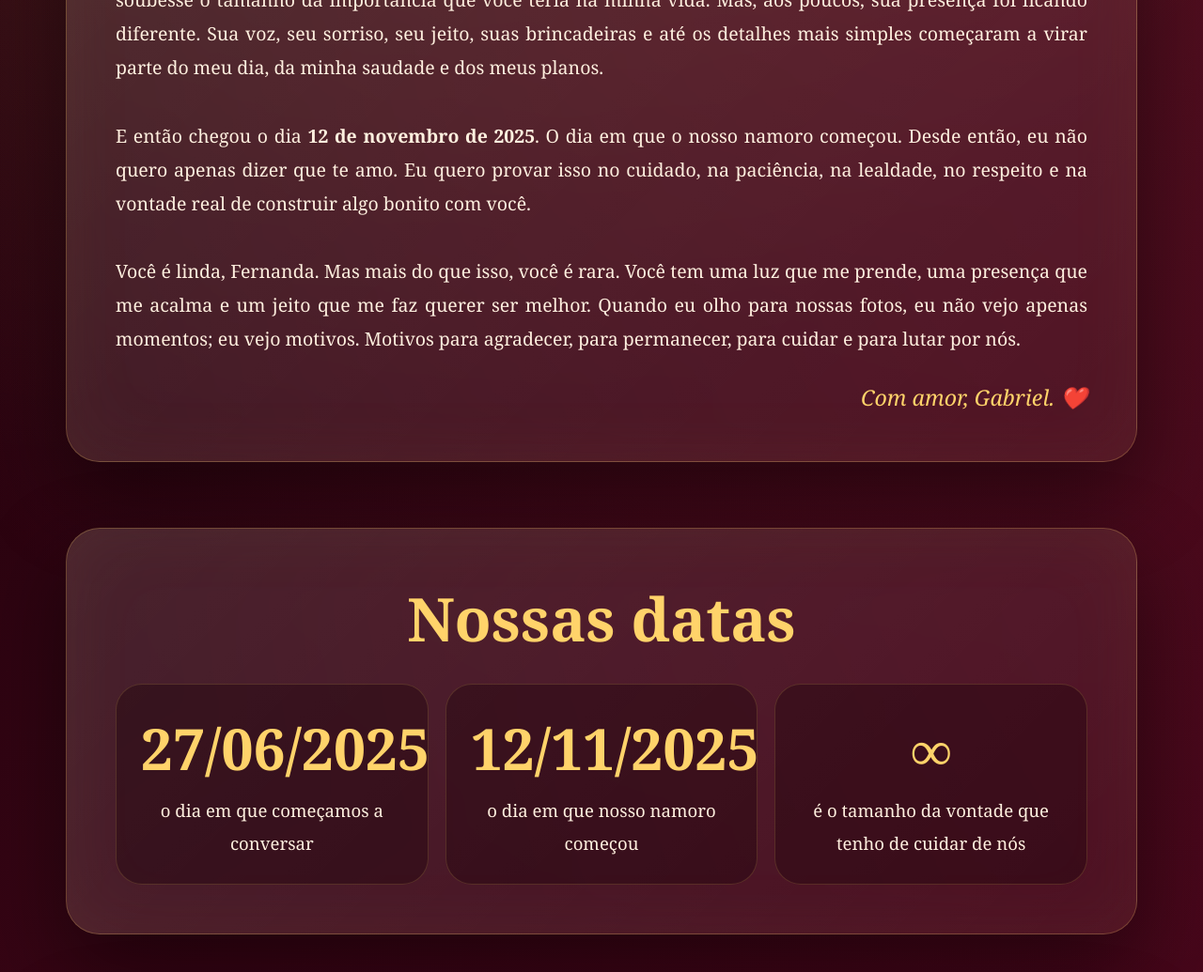
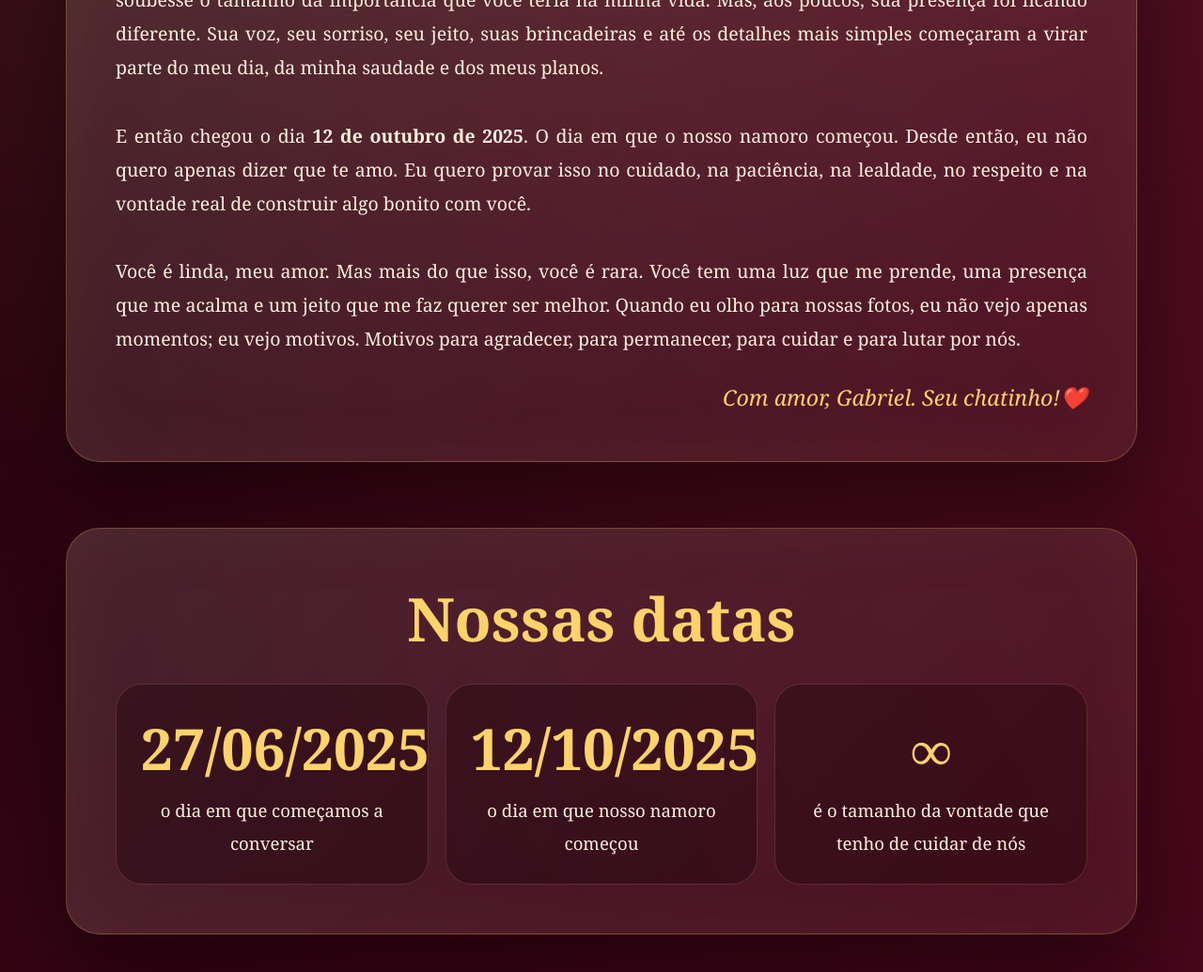
Before and after one commit to AllProjects-git/para-Fernanda, a plain HTML site: page site_fernanda_vs_code/index.html in a window 1280 px wide. Shown: the part 1580-2615 px from the top of the page at 94% size. Drawn offline with Linux system fonts and the light colour scheme.

Commit message:
Atualização do site

```diff
--- a/site_fernanda_vs_code/index.html
+++ b/site_fernanda_vs_code/index.html
@@ -359,7 +359,7 @@
       <h1>Fernanda, você é meu vinho, meu fogo e minha paz</h1>
       <p>
         Desde 27 de junho de 2025, quando começamos a conversar, alguma coisa em mim mudou.
-        E no dia 12 de novembro de 2025, quando nosso namoro começou, eu tive ainda mais certeza:
+        E no dia 12 de outubro de 2025, quando nosso namoro começou, eu tive ainda mais certeza:
         você é uma das partes mais bonitas da minha vida.
       </p>
       <div class="hero-heart">❤️‍🔥</div>
@@ -384,16 +384,16 @@
           sua presença foi ficando diferente. Sua voz, seu sorriso, seu jeito, suas brincadeiras e até os detalhes
           mais simples começaram a virar parte do meu dia, da minha saudade e dos meus planos.
           <br><br>
-          E então chegou o dia <strong>12 de novembro de 2025</strong>. O dia em que o nosso namoro começou.
+          E então chegou o dia <strong>12 de outubro de 2025</strong>. O dia em que o nosso namoro começou.
           Desde então, eu não quero apenas dizer que te amo. Eu quero provar isso no cuidado, na paciência,
           na lealdade, no respeito e na vontade real de construir algo bonito com você.
           <br><br>
-          Você é linda, Fernanda. Mas mais do que isso, você é rara. Você tem uma luz que me prende,
+          Você é linda, meu amor. Mas mais do que isso, você é rara. Você tem uma luz que me prende,
           uma presença que me acalma e um jeito que me faz querer ser melhor. Quando eu olho para nossas fotos,
           eu não vejo apenas momentos; eu vejo motivos. Motivos para agradecer, para permanecer, para cuidar
           e para lutar por nós.
         </p>
-        <div class="signature">Com amor, Gabriel. ❤️</div>
+        <div class="signature">Com amor, Gabriel. Seu chatinho!❤️</div>
       </div>
     </section>
 
@@ -402,7 +402,7 @@
         <h2>Nossas datas</h2>
         <div class="stats">
           <div class="stat"><strong>27/06/2025</strong><p>o dia em que começamos a conversar</p></div>
-          <div class="stat"><strong>12/11/2025</strong><p>o dia em que nosso namoro começou</p></div>
+          <div class="stat"><strong>12/10/2025</strong><p>o dia em que nosso namoro começou</p></div>
           <div class="stat"><strong>∞</strong><p>é o tamanho da vontade que tenho de cuidar de nós</p></div>
         </div>
       </div>
```
